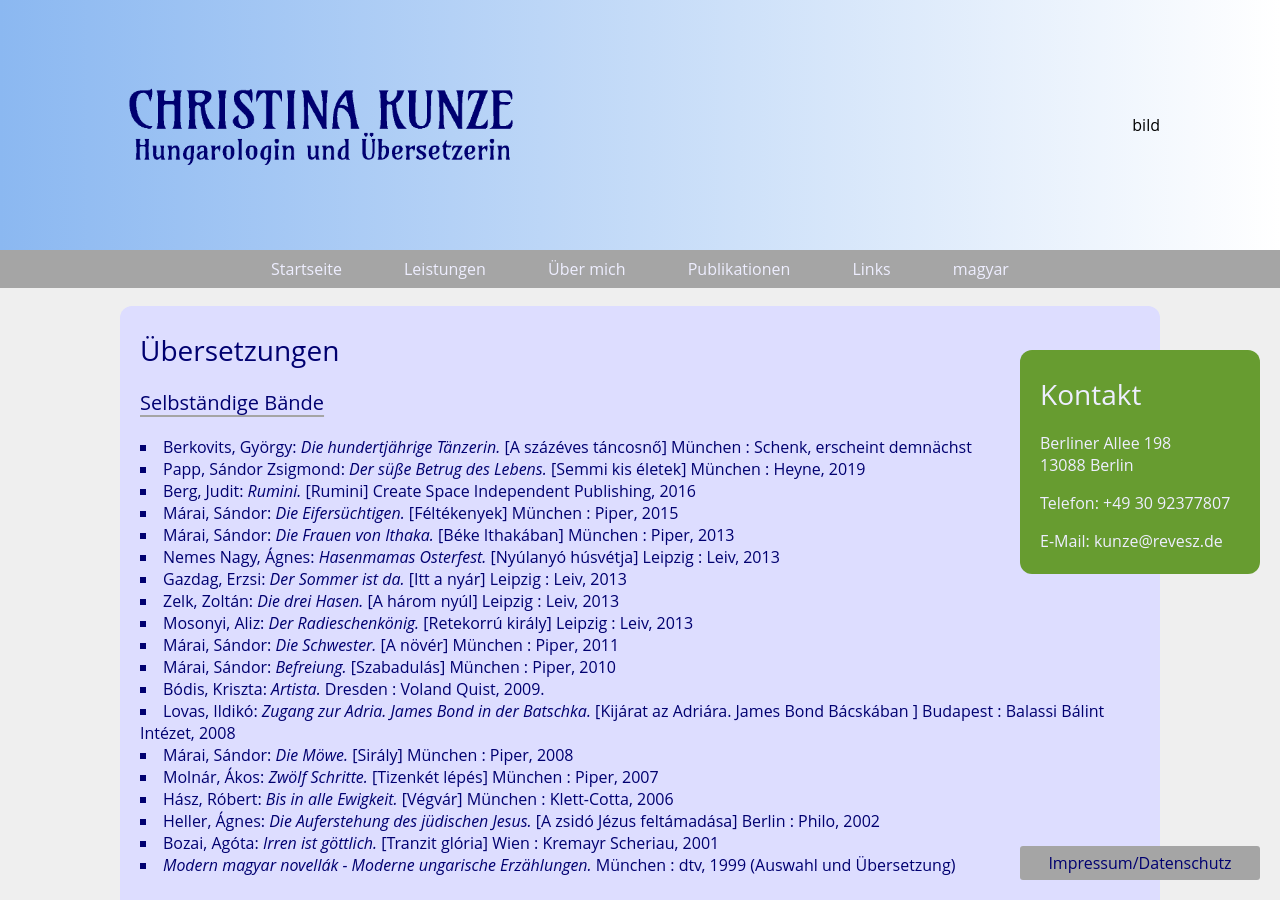
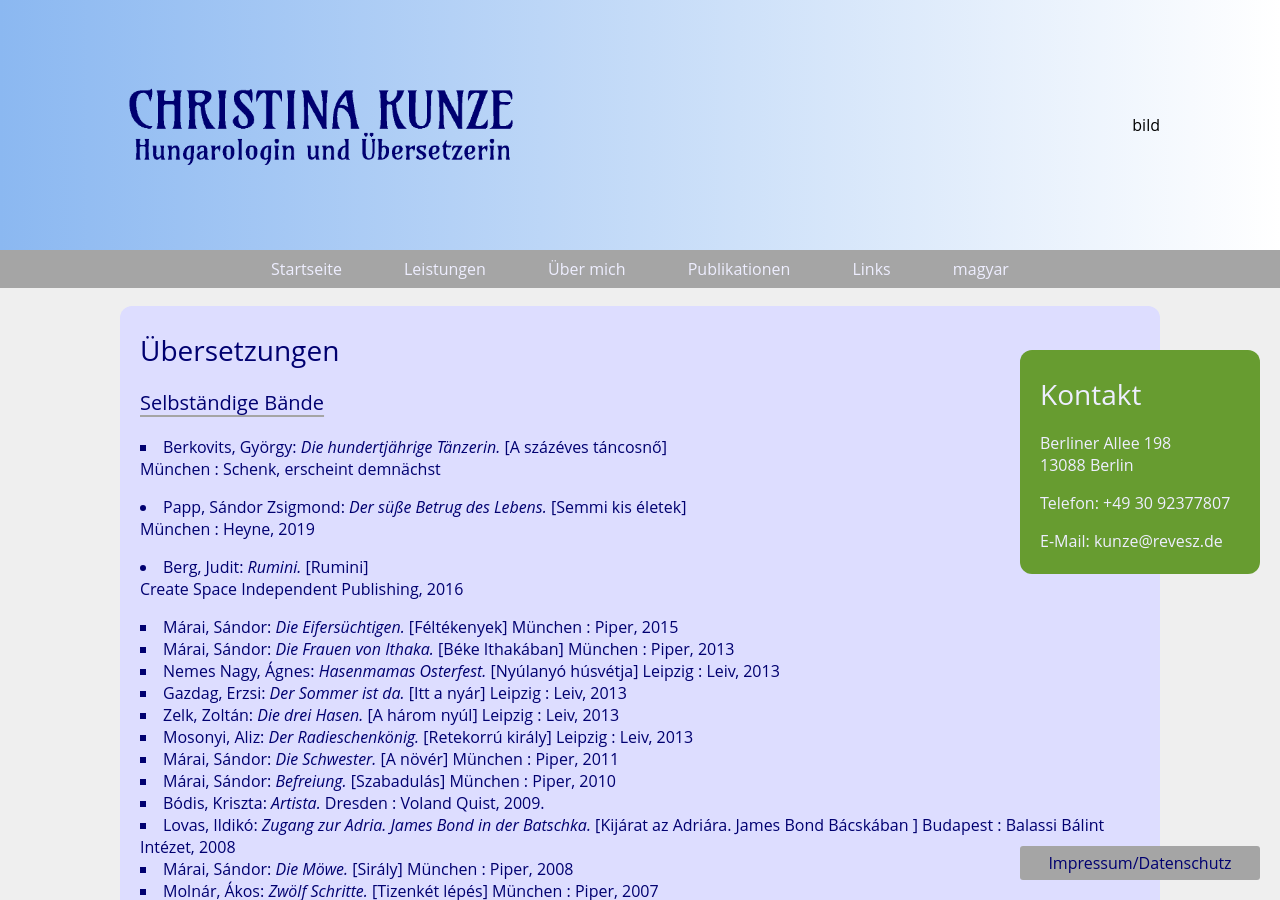
Before and after one commit to rixx/revesz.de, a Jekyll site: the page built from publikationen.md, in a window 1280 px wide and 900 px high. Built offline with Jekyll 4.4.1, drawn with Linux system fonts in a browser that asks for light colours.

Commit message:
Update publikationen.md

```diff
--- a/publikationen.md
+++ b/publikationen.md
@@ -6,9 +6,9 @@ title: publikationen
 <h1>Übersetzungen</h1>
 
 <h3>Selbständige Bände</h3>
-<li type="square">Berkovits, György: <span style="font-style:italic">Die hundertjährige Tänzerin.</span> [A százéves táncosnő] München : Schenk, erscheint demnächst</li>
-<li type="square">Papp, Sándor Zsigmond: <span style="font-style:italic">Der süße Betrug des Lebens.</span> [Semmi kis életek] München : Heyne, 2019</li>
-<li type="square">Berg, Judit: <span style="font-style:italic">Rumini.</span> [Rumini] Create Space Independent Publishing, 2016</li>
+<li type="square">Berkovits, György: <span style="font-style:italic">Die hundertjährige Tänzerin.</span> [A százéves táncosnő] <br>München : Schenk, erscheint demnächst</li><p>
+<li>Papp, Sándor Zsigmond: <span style="font-style:italic">Der süße Betrug des Lebens.</span> [Semmi kis életek] <br>München : Heyne, 2019</li><p>
+<li>Berg, Judit: <span style="font-style:italic">Rumini.</span> [Rumini] <br>Create Space Independent Publishing, 2016</li><p>
 <li type="square">Márai, Sándor: <span style="font-style:italic">Die Eifersüchtigen.</span> [Féltékenyek] München : Piper, 2015</li>
 <li type="square">Márai, Sándor: <span style="font-style:italic">Die Frauen von Ithaka.</span> [Béke Ithakában] München : Piper, 2013</li>
 <li type="square">Nemes Nagy, Ágnes: <span style="font-style:italic">Hasenmamas Osterfest.</span> [Nyúlanyó húsvétja] Leipzig : Leiv, 2013</li>
```
